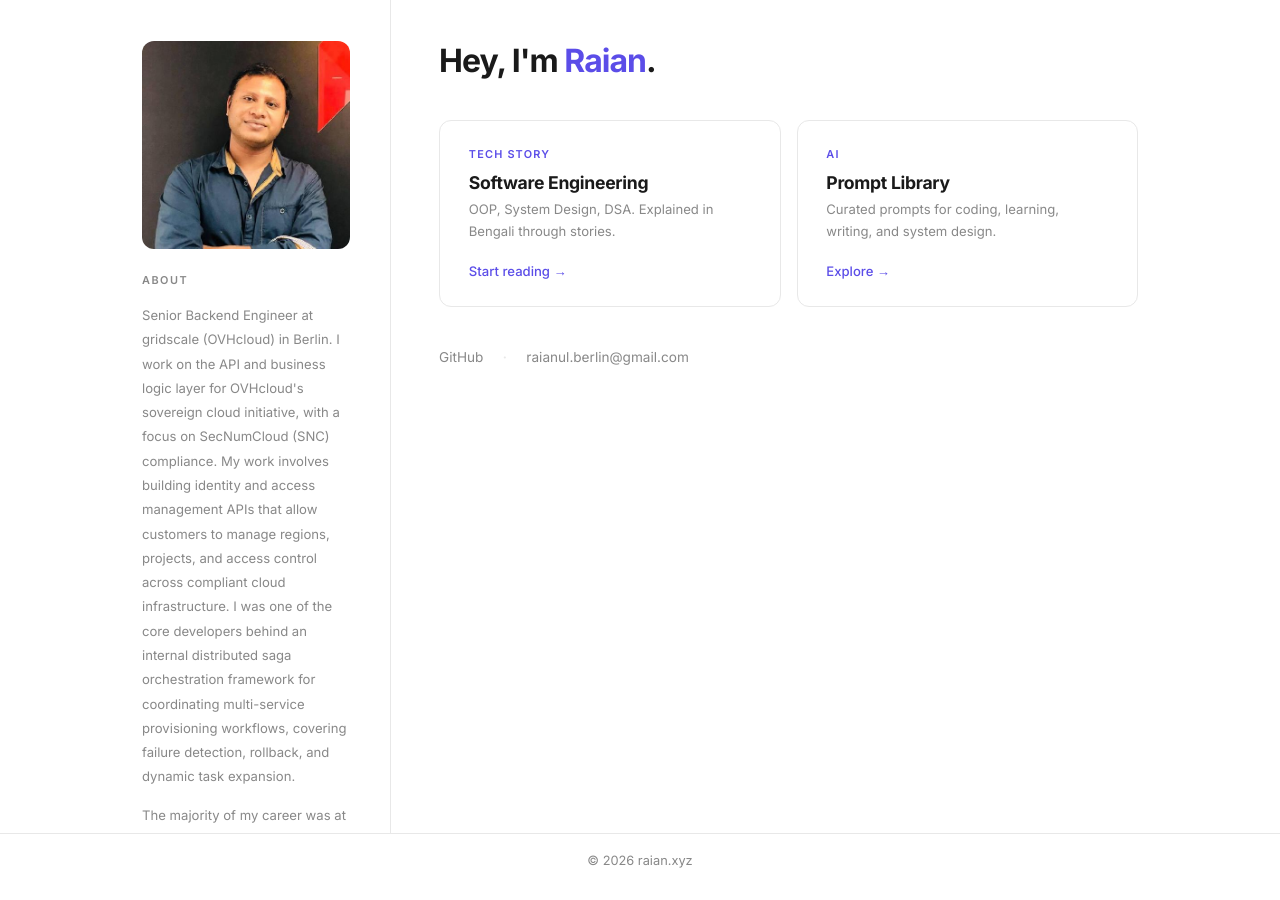
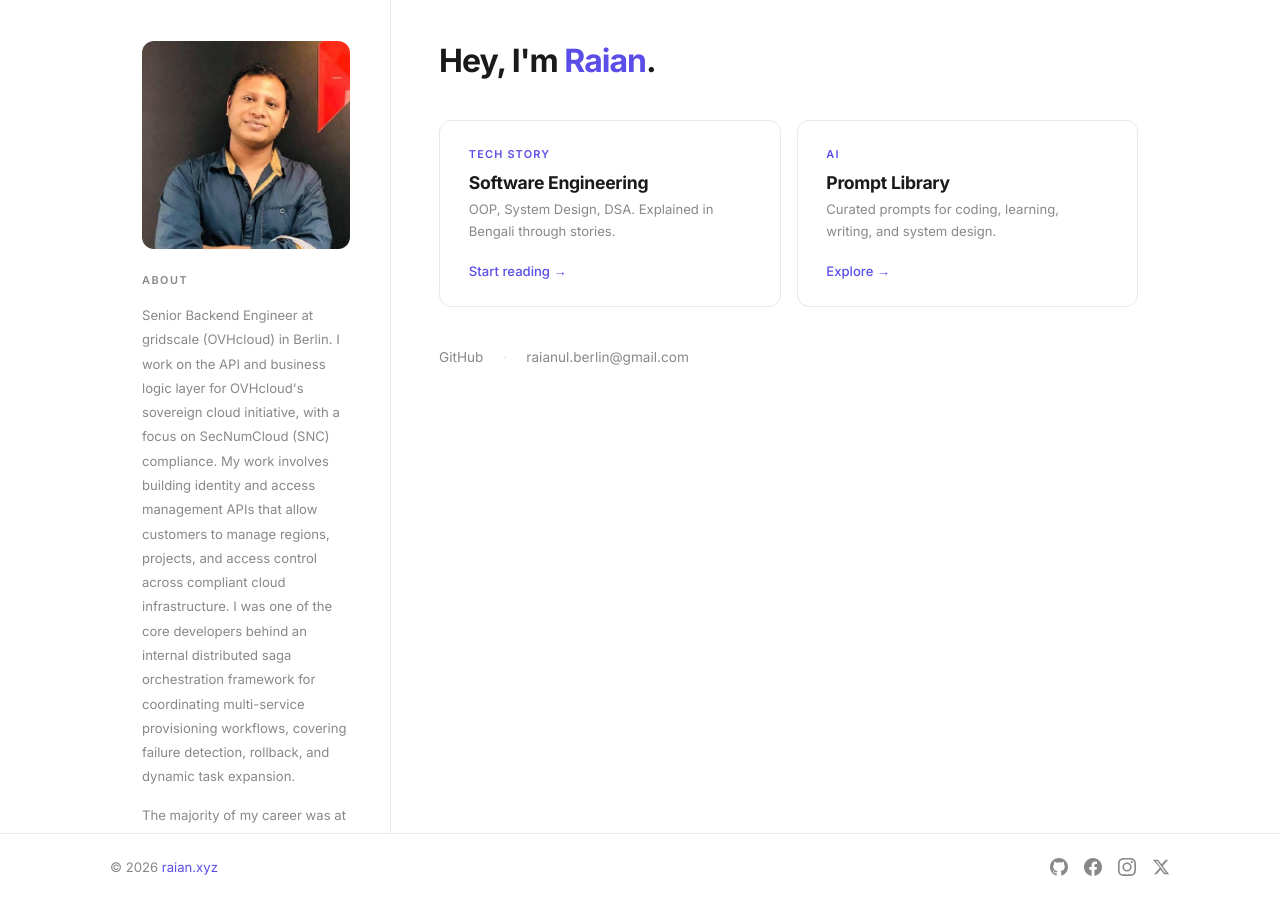
Before and after one commit to raianul/raianul.github.io, a Jekyll site: the page built from index.html, in a window 1280 px wide and 900 px high, scrolled down 67 px. Built offline with Jekyll 4.4.1, drawn with Linux system fonts in a browser that asks for light colours.

Commit message:
Use shared footer include on hub page for consistency
Co-Authored-By: Claude Sonnet 4.6 <noreply@anthropic.com>

```diff
--- a/index.html
+++ b/index.html
@@ -169,15 +169,13 @@ description: "Bengali tech writing and AI tools by Raian."
     .social-dot { color: var(--border); }
 
     /* FOOTER */
-    footer {
-      padding: 1.2rem 2rem;
-      border-top: 1px solid var(--border);
-      text-align: center;
-      color: var(--muted);
-      font-size: 0.8rem;
-    }
-    footer a { color: var(--muted); text-decoration: none; }
-    footer a:hover { color: var(--accent); }
+    footer { border-top: 1px solid var(--border); padding: 1.5rem 2rem; }
+    .footer-inner { display: flex; align-items: center; justify-content: space-between; max-width: 1060px; margin: 0 auto; }
+    .footer-credit { color: var(--muted); font-size: 0.82rem; }
+    .footer-credit a { color: var(--accent); text-decoration: none; }
+    .footer-social { display: flex; gap: 1rem; align-items: center; }
+    .social-link { color: var(--muted); transition: color 0.2s; display: flex; }
+    .social-link:hover { color: var(--accent); }
 
     /* MOBILE */
     @media (max-width: 720px) {
@@ -242,9 +240,7 @@ description: "Bengali tech writing and AI tools by Raian."
 
   </div>
 
-  <footer>
-    <a href="https://raian.xyz">© 2026 raian.xyz</a>
-  </footer>
+  {% include footer.html %}
 
 </body>
 </html>
```
